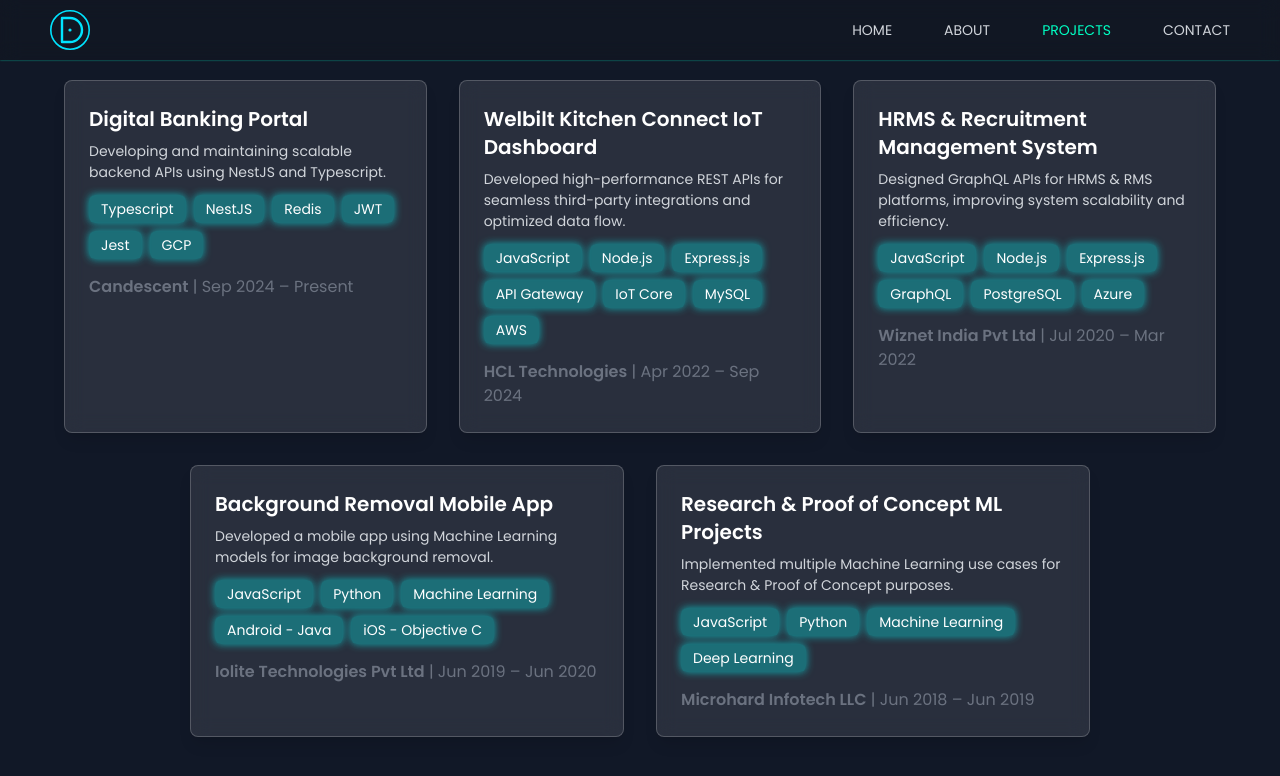
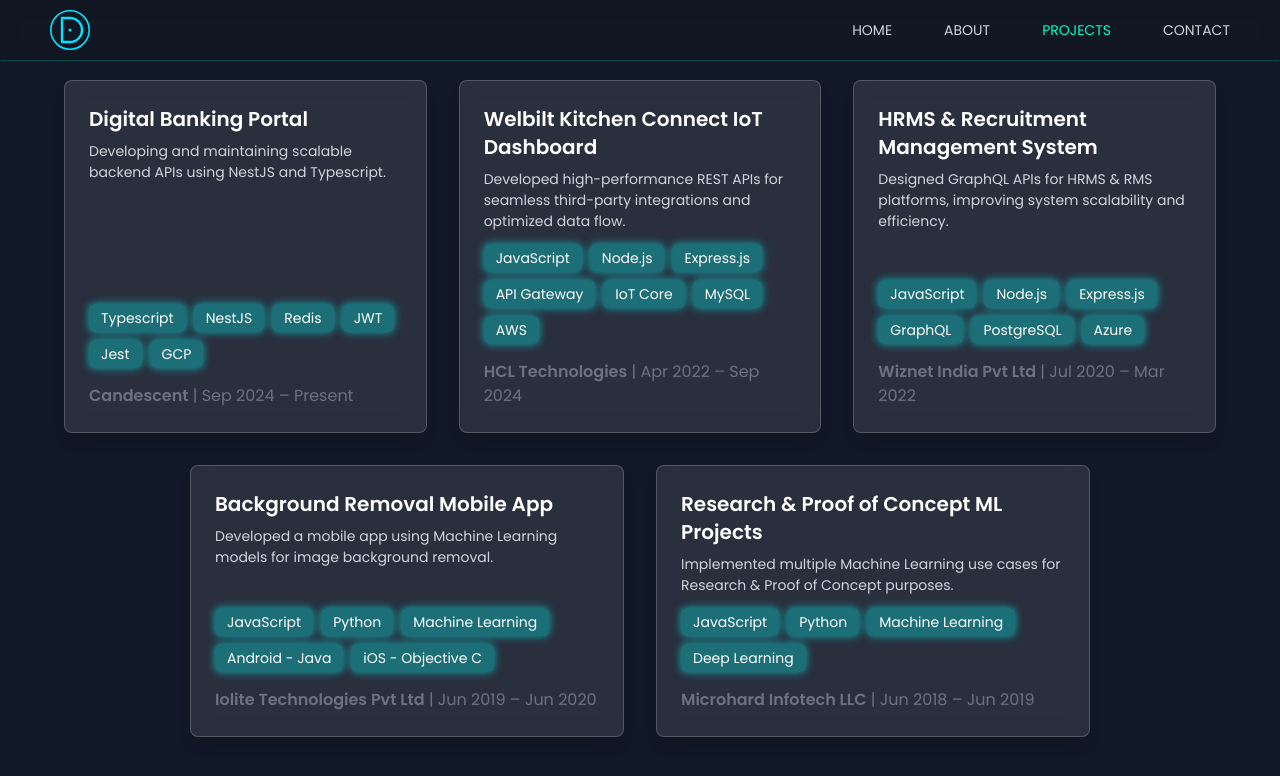
Before and after one commit to kandilidinesh/portfolio-web, a Next.js app: page /projects in a window 1280 px wide. Shown: the top 776 px of the page. Built offline with nearby package versions, Linux system fonts and the light colour scheme.

Commit message:
Updated Projects

```diff
--- a/app/projects/page.js
+++ b/app/projects/page.js
@@ -88,9 +88,9 @@ export default function Projects() {
                 animate={{ opacity: 1 }}
                 transition={{ duration: 0.6 }}>
                 <div className="w-full max-w-[1400px] mx-auto">
-                    {/* First Row: 3 projects */}
+                    {/* First Row: 3 projects - Uniform Layout */}
                     <motion.div
-                        className="grid grid-cols-1 md:grid-cols-3 gap-8"
+                        className="grid grid-cols-1 md:grid-cols-3 gap-8 items-start w-full"
                         initial="hidden"
                         animate="visible"
                         variants={{
@@ -103,18 +103,18 @@ export default function Projects() {
                         {projects.slice(0, 3).map((project, index) => (
                             <motion.div
                                 key={index}
-                                className="project-card p-6 rounded-lg shadow-lg transition-transform"
+                                className="project-card p-6 rounded-lg shadow-lg transition-transform flex flex-col justify-between h-full"
                                 variants={{
                                     hidden: { opacity: 0, y: 50 },
                                     visible: { opacity: 1, y: 0 }
                                 }}
                                 transition={{ duration: 0.6, ease: "easeOut" }}
                                 whileHover={{ scale: 1.05 }}>
-                                <div className="max-w-lg">
+                                <div className="max-w-lg flex flex-col flex-grow">
                                     <h2 className="text-xl font-bold">
                                         {project.title}
                                     </h2>
-                                    <p className="mt-2 text-gray-300">
+                                    <p className="mt-2 text-gray-300 flex-grow">
                                         {project.description}
                                     </p>
                                     <div className="mt-3 flex flex-wrap gap-2">
@@ -135,9 +135,9 @@ export default function Projects() {
                         ))}
                     </motion.div>
 
-                    {/* Second Row: 2 projects centered */}
+                    {/* Second Row: 2 projects - Centered and Uniform */}
                     <motion.div
-                        className="grid grid-cols-1 md:grid-cols-2 gap-8 justify-center mx-auto mt-8 w-full md:max-w-[900px]"
+                        className="grid grid-cols-1 md:grid-cols-2 gap-8 justify-center mx-auto mt-8 w-full md:max-w-[900px] items-stretch"
                         initial="hidden"
                         animate="visible"
                         variants={{
@@ -150,18 +150,18 @@ export default function Projects() {
                         {projects.slice(3, 5).map((project, index) => (
                             <motion.div
                                 key={index}
-                                className="project-card p-6 rounded-lg shadow-lg transition-transform"
+                                className="project-card p-6 rounded-lg shadow-lg transition-transform flex flex-col justify-between h-full"
                                 variants={{
                                     hidden: { opacity: 0, y: 50 },
                                     visible: { opacity: 1, y: 0 }
                                 }}
                                 transition={{ duration: 0.6, ease: "easeOut" }}
                                 whileHover={{ scale: 1.05 }}>
-                                <div className="max-w-lg">
+                                <div className="max-w-lg flex flex-col flex-grow">
                                     <h2 className="text-xl font-bold">
                                         {project.title}
                                     </h2>
-                                    <p className="mt-2 text-gray-300">
+                                    <p className="mt-2 text-gray-300 flex-grow">
                                         {project.description}
                                     </p>
                                     <div className="mt-3 flex flex-wrap gap-2">
```
